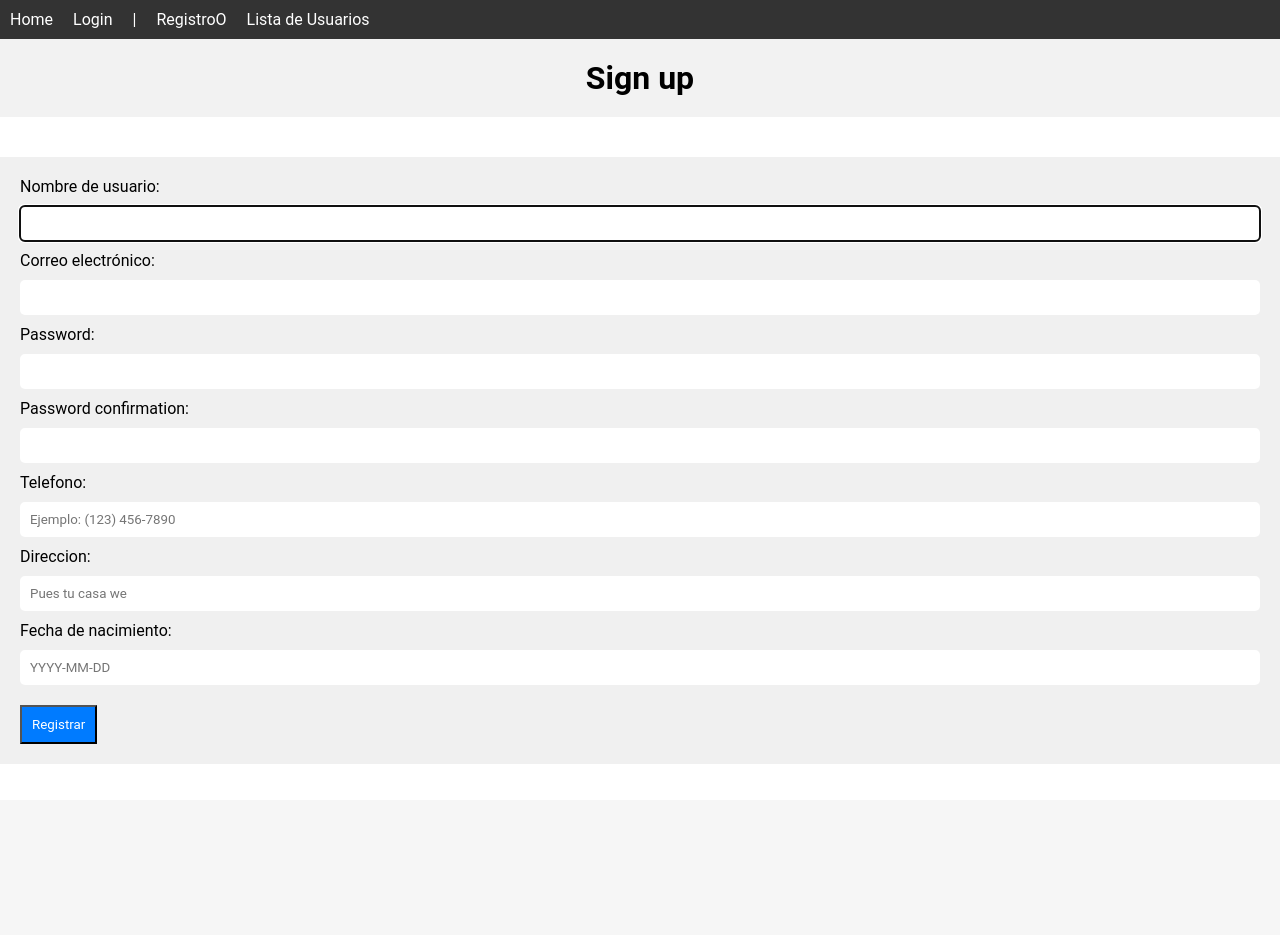
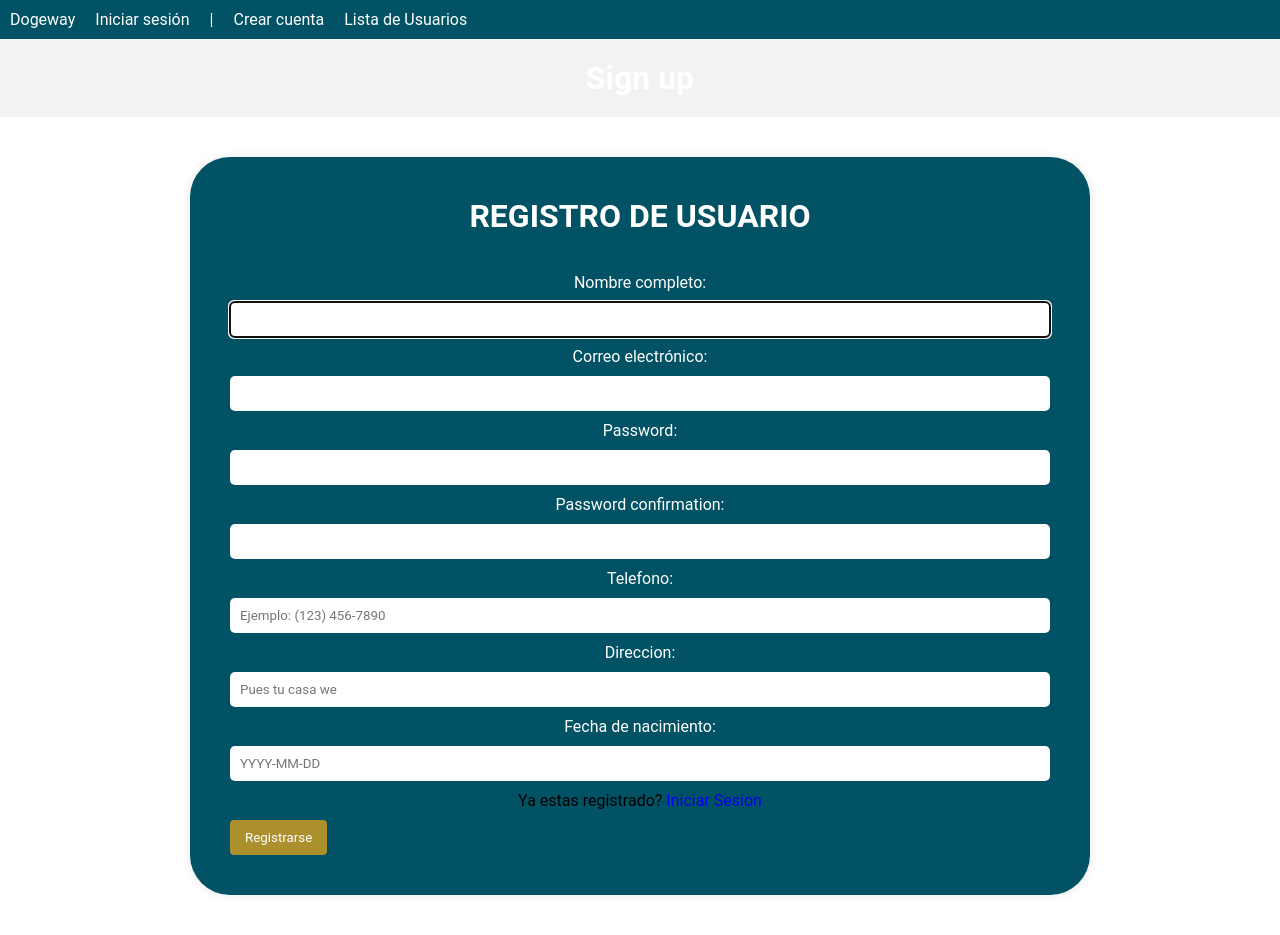
Before and after one commit to B4ZU27/Dogeaway_ingSoft, a Django app: page /signup/ in a window 1280 px wide. Before the commit the page ends 744 px from the top, so only its background shows below. Run offline with Django 4.2, Linux system fonts and the light colour scheme.

Commit message:
Auto stash before merge of "main" and "origin/main"
Funciona el iniciar sesion, y le di estilo.
Tambien le di estilo al singup y modifique algunos nombres solamente.

```diff
--- a/main_app/forms.py
+++ b/main_app/forms.py
@@ -20,7 +20,7 @@ class UserForm(UserCreationForm):
             'fecha_de_nacimiento': forms.DateInput(attrs={'placeholder': 'YYYY-MM-DD'}),
         }
         labels = {
-        'username': 'Nombre de usuario',
+        'username': 'Nombre completo',
         'email': 'Correo electrónico',
         'password1': 'Contraseña',
         'password2': 'Confirmar contraseña',
--- a/main_app/static/css/base.css
+++ b/main_app/static/css/base.css
@@ -10,7 +10,7 @@
 
 /* Estilo para el navbar */
 .navbar {
-    background-color: #333;
+    background-color: #005264;
     color: #fff;
     padding: 10px;
 }
--- a/main_app/templates/Signup.html
+++ b/main_app/templates/Signup.html
@@ -1,32 +1,101 @@
-{% include "layouts/base.html" %}
+{% extends "layouts/base.html" %}
+
+{% block estilos_adicionales %}
+    <link rel="stylesheet" href="/static/css/registros.css">
+    <style>
+        /* Agrega tus estilos CSS personalizados aquí */
+        /* Por ejemplo, puedes personalizar el diseño del formulario */
+
+        form {
+            background-color: #005264;
+            padding: 40px;
+            border-radius: 40px;
+            width: 900px;
+            height: auto;
+            margin: 20px auto;
+            box-shadow: 0px 0px 10px rgba(0, 0, 0, 0.1);
+            text-align: center;
+        }
+
+        label {
+            display: block;
+            margin-bottom: 10px;
+            color: white;
+        }
+
+        input {
+            width: 100%;
+            padding: 10px;
+            margin-bottom: 15px;
+            box-sizing: border-box;
+        }
+
+        button {
+            background-color: #AC902E;
+            color: white;
+            padding: 10px 15px;
+            border: none;
+            border-radius: 4px;
+            cursor: pointer;
+        }
+
+        h1 {
+            color: white;
+        }
+    </style>
+{% endblock estilos_adicionales %}
 
 {% block content %}
+    <form method="post">
+        <h1>REGISTRO DE USUARIO</h1><br><br>
+        {% csrf_token %}
+        {{ form.username.label_tag }}
+        {{ form.username }}
+        <div>
+            {{ form.username.errors }}
+        </div>
 
-<form method="POST" style="background-color: #f0f0f0; padding: 20px;">
-    {% csrf_token %}
-    {{ form.username.label_tag }}  {{ form.username }}
-    <div class="alert alert-danger">
-        {{ form.username.errors }}  {# Muestra errores para el campo 'username' #}
+        {{ form.email.label_tag }}
+        {{ form.email }}
+        <div>
+            {{ form.email.errors }}
         </div>
-    {{ form.email.label_tag }}     {{ form.email }}
-    {{ form.email.errors }}  {# Muestra errores para el campo 'email' #}
 
-    {{ form.password1.label_tag }} {{ form.password1 }}
-    {{ form.password1.errors }}  {# Muestra errores para el campo 'password1' #}
+        {{ form.password1.label_tag }}
+        {{ form.password1 }}
+        <div>
+            {{ form.password1.errors }}
+        </div>
 
-    {{ form.password2.label_tag }} {{ form.password2 }}
-    {{ form.password2.errors }}  {# Muestra errores para el campo 'password2' #}
+        {{ form.password2.label_tag }}
+        {{ form.password2 }}
+        <div>
+            {{ form.password2.errors }}
+        </div>
 
-    {{ form.telefono.label_tag }}  {{ form.telefono }}
-    {{ form.telefono.errors }}  {# Muestra errores para el campo 'telefono' #}
+        {{ form.telefono.label_tag }}
+        {{ form.telefono }}
+        <div>
+            {{ form.telefono.errors }}
+        </div>
 
-    {{ form.direccion.label_tag }} {{ form.direccion }}
-    {{ form.direccion.errors }}  {# Muestra errores para el campo 'domicilio' #}
+        {{ form.direccion.label_tag }}
+        {{ form.direccion }}
+        <div>
+            {{ form.direccion.errors }}
+        </div>
 
-    {{ form.fecha_de_nacimiento.label_tag }} {{ form.fecha_de_nacimiento }}
-    {{ form.fecha_de_nacimiento.errors }}  {# Muestra errores para el campo 'fecha_de_nacimiento' #}
-    <button type="submit" style="background-color: #007bff; color: #fff; padding: 10px;">Registrar</button>
+        {{ form.fecha_de_nacimiento.label_tag }}
+        {{ form.fecha_de_nacimiento }}
+        <div>
+            {{ form.fecha_de_nacimiento.errors }}
+        </div>
+
+        <p>Ya estas registrado? <a href="#">Iniciar Sesion</a></p>
+
+        <button type="submit">Registrarse</button>
     </form>
+
     {% if messages %}
         <div class="alert alert-danger">
             {% for message in messages %}
@@ -34,4 +103,4 @@
             {% endfor %}
         </div>
     {% endif %}
-{% endblock content%}
+{% endblock content %}
--- a/main_app/templates/layouts/base.html
+++ b/main_app/templates/layouts/base.html
@@ -11,17 +11,14 @@
 <body>
     <nav class="navbar">
         <ul>
-            <li><a href="/">Home</a></li>
+            <li><a href="/">Dogeway</a></li>
             {% if user.is_authenticated %}
-                <li> Hola {{ user.username }}</li>
-                <li> <a href="{% url 'logout' %}?next={% url 'Home' %}" id="logout-link">Cerrar sesión</a></li>
-
-
+                <li>Hola {{ user.username }}</li>
+                <li><a href="{% url 'logout' %}?next={% url 'Home' %}" id="logout-link">Cerrar sesión</a></li>
             {% else %}
-                <li><a href="/login/">Login</a></li>
+                <li><a href="/login/">Iniciar sesión</a></li>
                 <li>|</li>
-                <li><a href="/signup/">RegistroO</a></li>
-
+                <li><a href="/signup/">Crear cuenta</a></li>
             {% endif %}
             <li><a href="/lista/">Lista de Usuarios</a></li>
         </ul>
```
Also changed, not shown: main_app/templates/Login.html (+53 -16 lines). Lines whose indentation alone changed are shown as unchanged.
